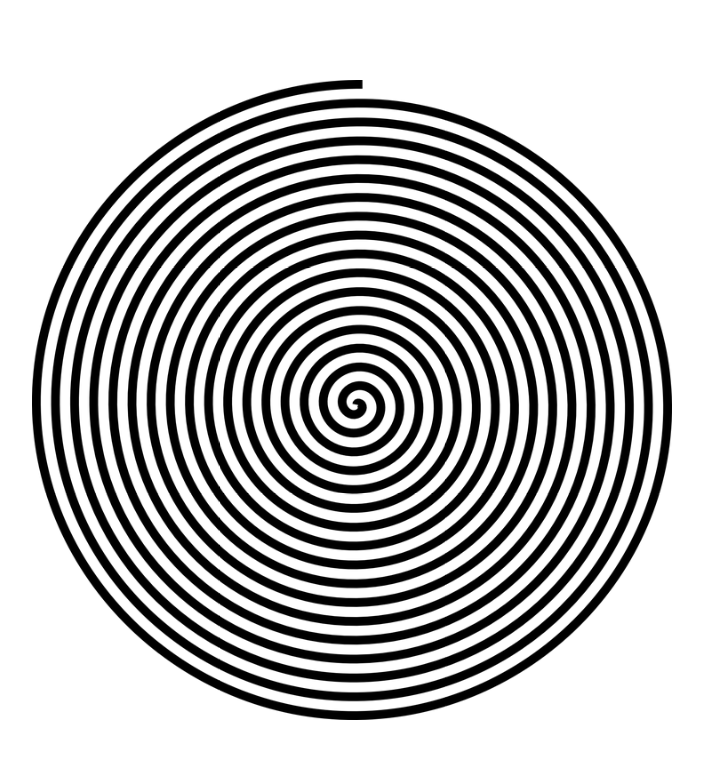
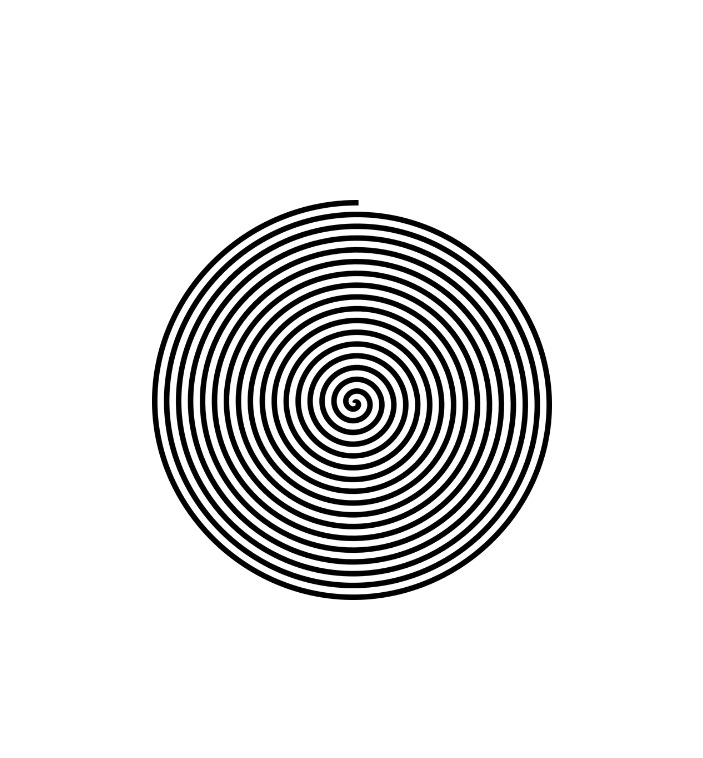
Before and after one commit to ynsem/hypno, a plain HTML site: page index.html in a window 1280 px wide. Shown: the whole page, without its empty margins (288-991 px from the left). Drawn offline with Linux system fonts and the light colour scheme.

Commit message:
fix height

```diff
--- a/styles.css
+++ b/styles.css
@@ -19,7 +19,7 @@ body {
 }
 
 .hypno {
-    width: 50%;
+    height: 50%;
 }
 
 @keyframes rotation {
```
